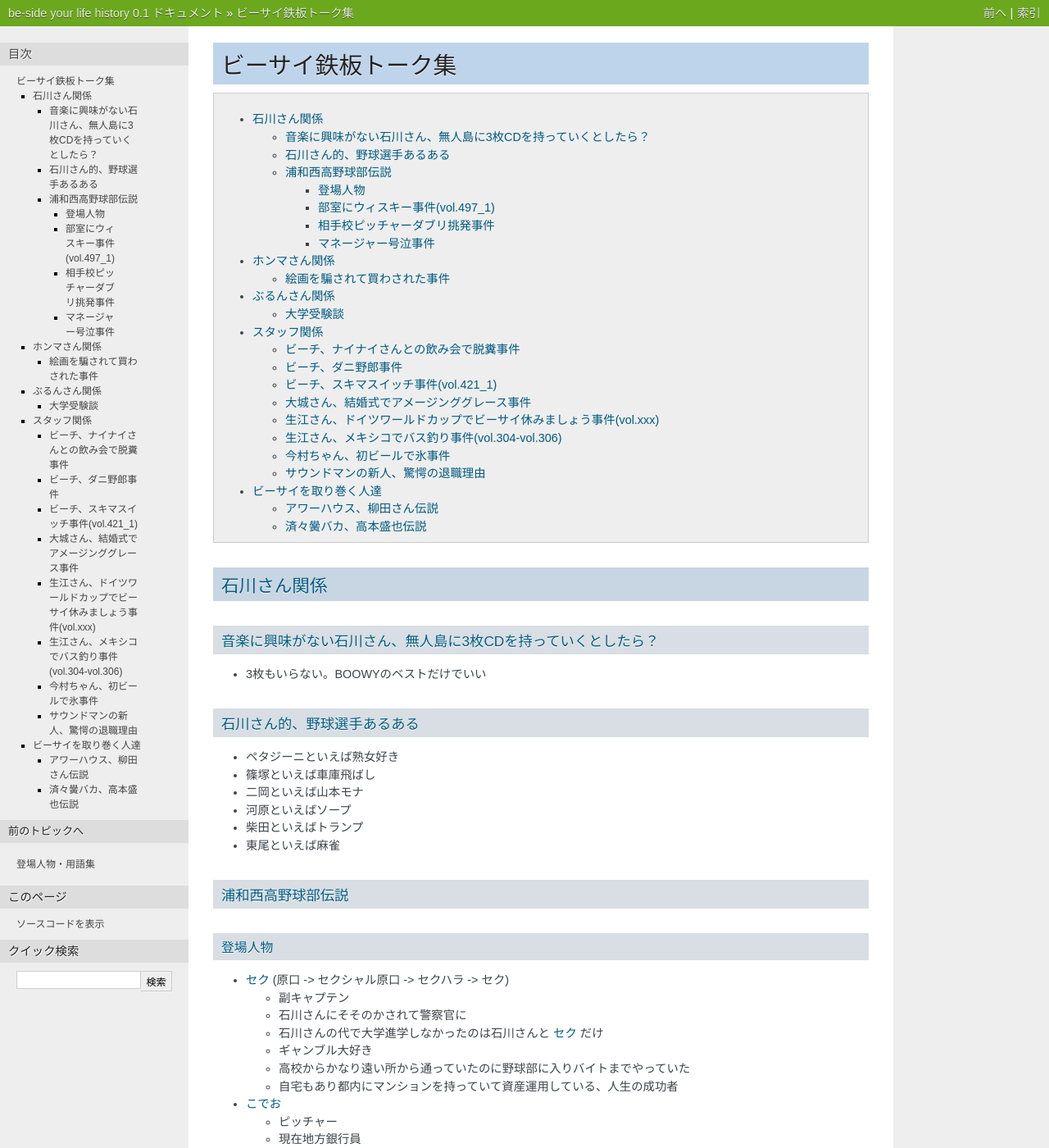
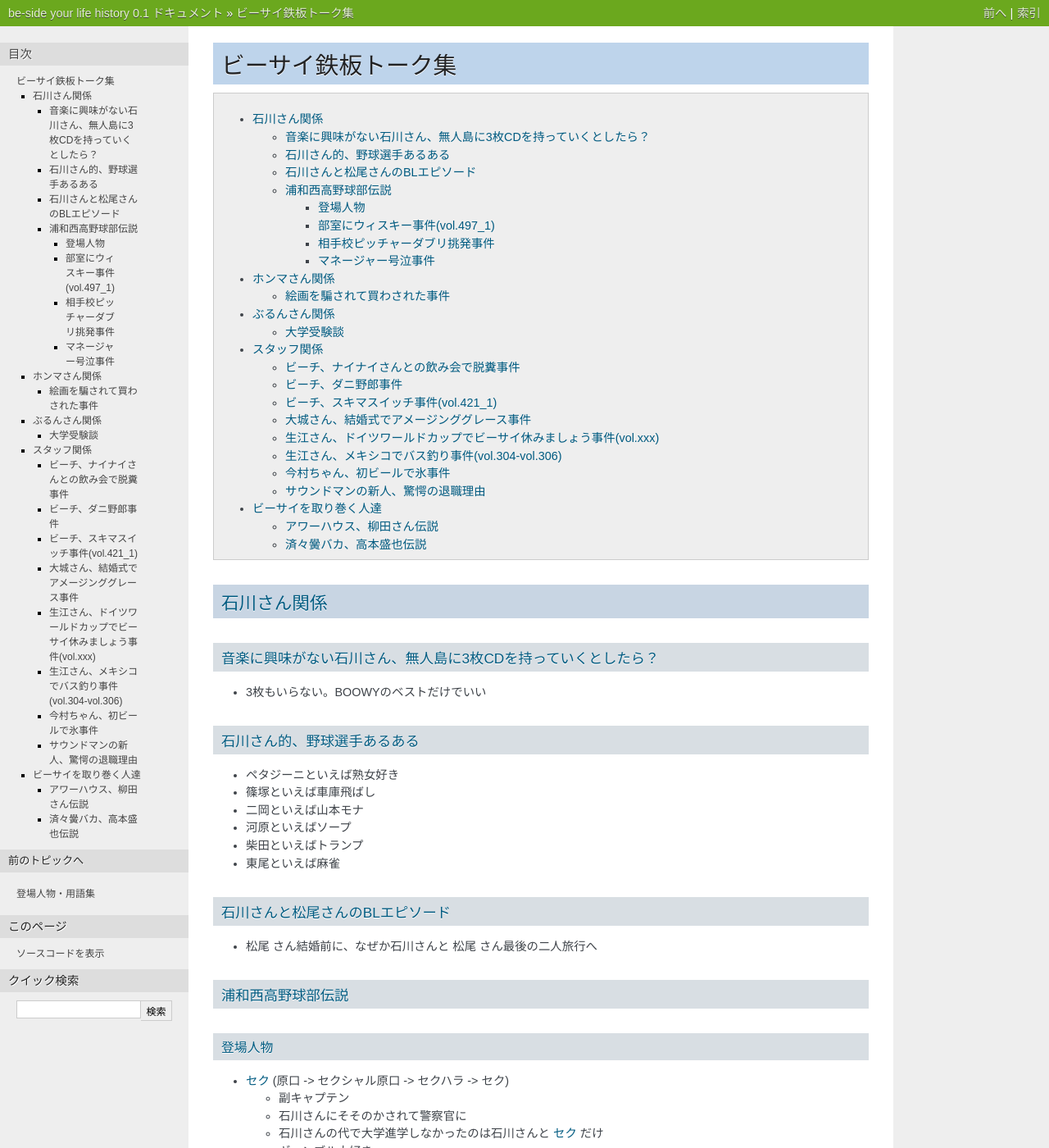
Before and after one commit to gosyujin/be-side, a Sphinx documentation site: the page built from source/surefire_hit_talk.rst, in a window 1280 px wide and 1400 px high. Shown: the whole window at 82% size. Built offline with Sphinx 7.4.7, drawn with Linux system fonts in a browser that asks for light colours.

Commit message:
Update source

```diff
--- a/source/surefire_hit_talk.rst
+++ b/source/surefire_hit_talk.rst
@@ -23,6 +23,11 @@
 * 河原といえばソープ
 * 柴田といえばトランプ
 * 東尾といえば麻雀
+
+石川さんと松尾さんのBLエピソード
+--------------------------------
+
+* :term:`松尾` さん結婚前に、なぜか石川さんと :term:`松尾` さん最後の二人旅行へ
 
 浦和西高野球部伝説
 ------------------
```
